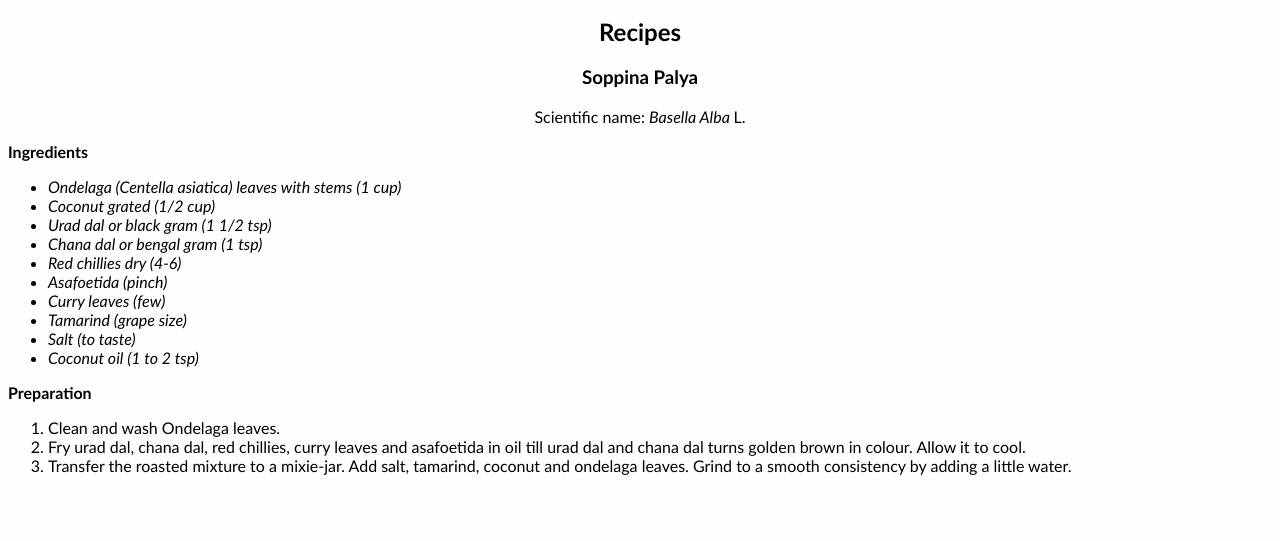
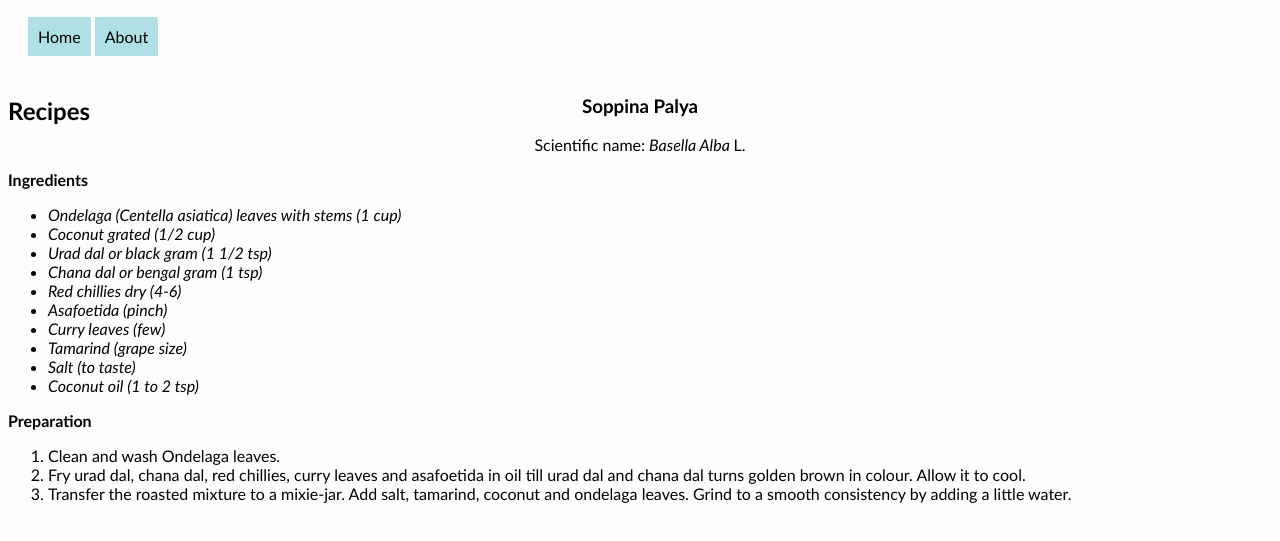
Before and after one commit to sktkv/odin-recipes, a plain HTML site: page soppina_pallya.html in a window 1280 px wide. Shown: the part 61-602 px from the top of the page. Drawn offline with Linux system fonts and the light colour scheme.

Commit message:
gave up on the idea of a dropdown toolbar. Doing a simple navigation bar instead.

```diff
--- a/soppina_pallya.html
+++ b/soppina_pallya.html
@@ -16,6 +16,12 @@
                 The Foraging Guide
                 <img src="sprout4.png" style="height:30px; width:auto;float:right;margin-top:2px;margin-left:4px;background: transparent;padding-right:3px">
         </div>
+    </div>
+
+    <!-- navigation toolbar-->
+    <div class = "navigation">
+        <div class="nav_butn"> <a href = "index.html"> Home </a> </div>
+        <div class="nav_butn"> <a href = "#"> About </a></div>
     </div>
 
     <!-- page heading, uniform style and different content across all pages-->
--- a/stylefile.css
+++ b/stylefile.css
@@ -36,27 +36,44 @@
     display:table;
 }
 
-.plants_nav{
-    position:relative;
+/* Navigation Design*/
+.navigation{
     display:inline-block;
+    z-index:10;
+    margin: 20px;
 }
 
-.plants_nav_content{
-    display:none;
-    position:absolute;
-    width:100%;
-    overflow:auto;
-    padding:12px 16px;
+.nav_butn{
+    display:inline-block;
+    padding:10px;
+    background-color:powderblue;
+    color: black;
+    cursor: pointer;
+    border: none;
 }
 
-.plants_nav:hover .plants_nav_content{
-    display:block;
+.nav_butn a:link, .nav_butn a:visited{
+    background-color:powderblue;
+    color: black;
+    text-decoration: none;
+
+}
+
+.nav_butn a:hover{
+    background-color:aqua;
+    text-decoration: none;
+}
+
+.nav_butn:hover{
+    background-color: aqua;
 }
 
 
+/*Heading designs*/
 .midheading{
     text-align: center;
     margin:0 auto;
+    position:absolute;
 
 }
 
```
Also changed, not shown: basale.html (+7 -1 lines), index.html (+1 -9 lines).
